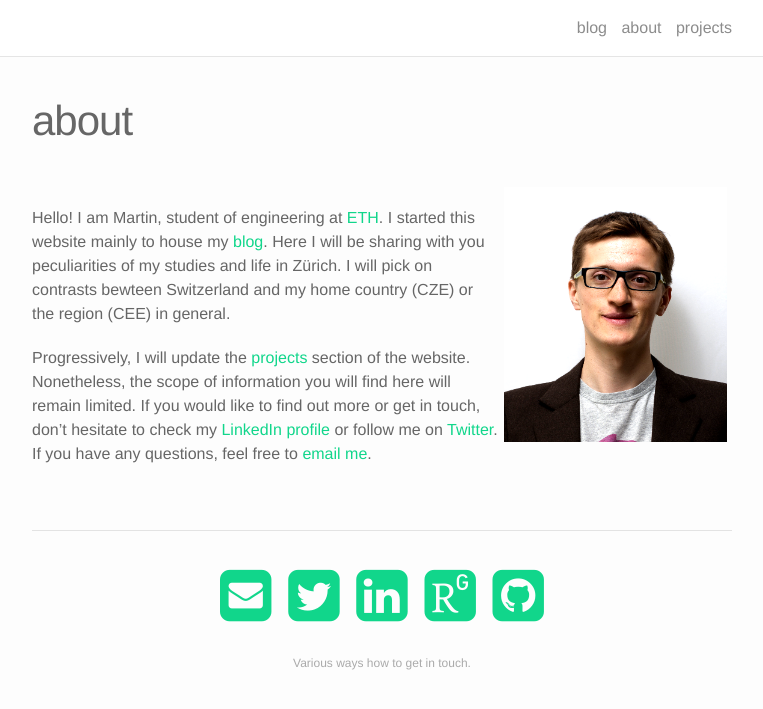
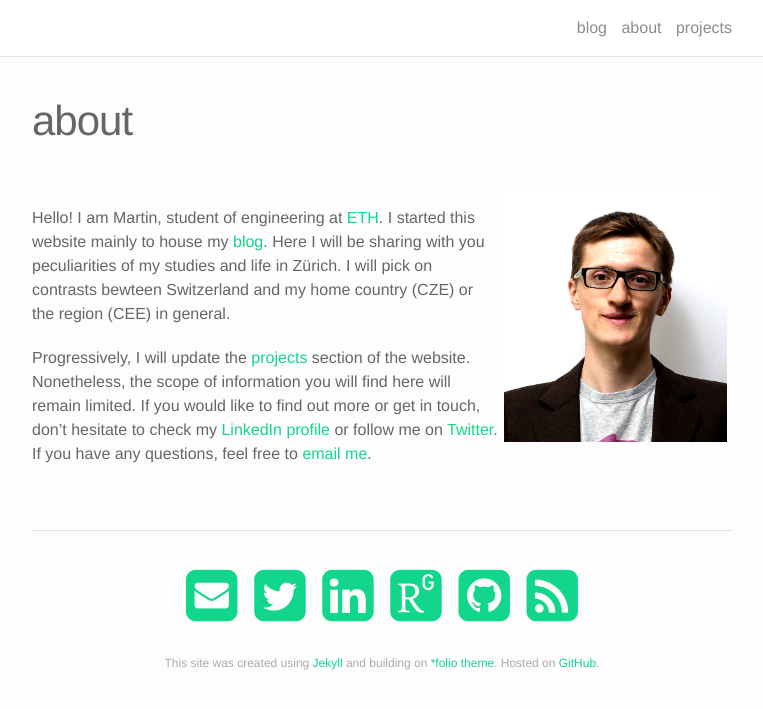
Before and after one commit to martinholub/martinholub.github.io, a Jekyll site: the page built from about.md, in a window 1280 px wide. Shown: the top 709 px of the page, without its empty margins (258-1021 px from the left). Built offline with Jekyll 4.4.1, drawn with Linux system fonts in a browser that asks for light colours; nearby versions of some CDN libraries; some web fonts are replaced.

Commit message:
Adding credits and feed

```diff
--- a/_config.yml
+++ b/_config.yml
@@ -10,7 +10,7 @@ github_username:  martinholub
 
 repository: martinholub/martin-holub.github.com
 
-gems: ["jekyll-paginate"]
+gems: ["jekyll-paginate", "jekyll-feed"]
 
 # Build settings
 markdown: kramdown
--- a/_includes/head.html
+++ b/_includes/head.html
@@ -11,4 +11,6 @@
 
     <link rel="stylesheet" href="//maxcdn.bootstrapcdn.com/font-awesome/4.3.0/css/font-awesome.min.css">
 	<link rel="stylesheet" href="{{ site.baseurl }}/css/academicons.css"/>
+
+	{% feed_meta %}
 </head>
--- a/about.md
+++ b/about.md
@@ -21,8 +21,9 @@ Progressively, I will update the <a href="/portfolio" target="blank">projects</a
 	<a href="https://www.linkedin.com/in/holubmartin" target="_blank"><i class="fa fa-linkedin-square"></i></a>
 	<a href="https://www.researchgate.net/profile/Martin_Holub2" target="_blank"><i class="ai ai-researchgate-square"></i></a>
 	<a href="https://github.com/martinholub" target="_blank"><i class="fa fa-github-square"></i></a>
+	<a href="/feed.xml" target="_blank"><i class="fa fa-rss-square"></i></a>
 </span>
 
 <div class="col three caption">
-	Various ways how to get in touch.
+	This site was created using <a href="https://jekyllrb.com/" target="blank">Jekyll</a> and building on <a href="https://github.com/bogoli/-folio" target="blank">*folio theme</a>. Hosted on <a href="https://github.com/" target="blank">GitHub</a>.
 </div>
```
